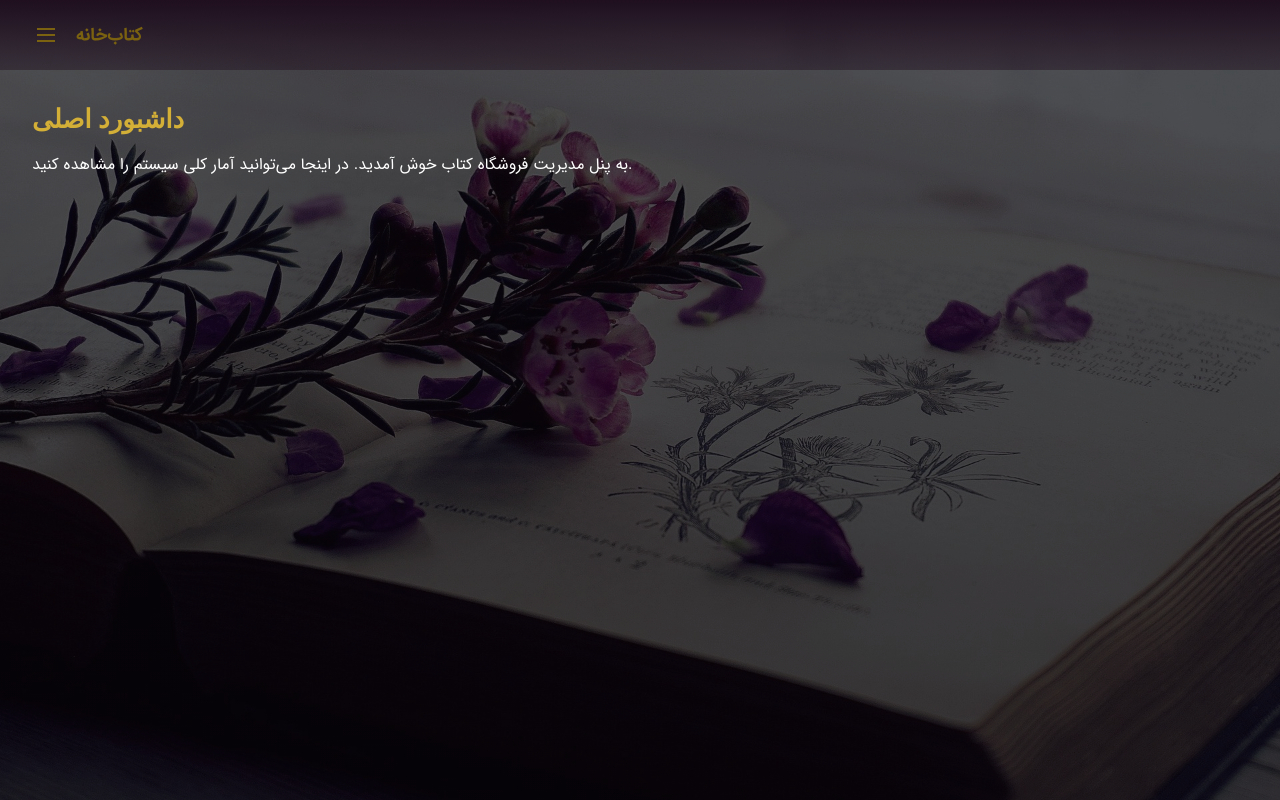
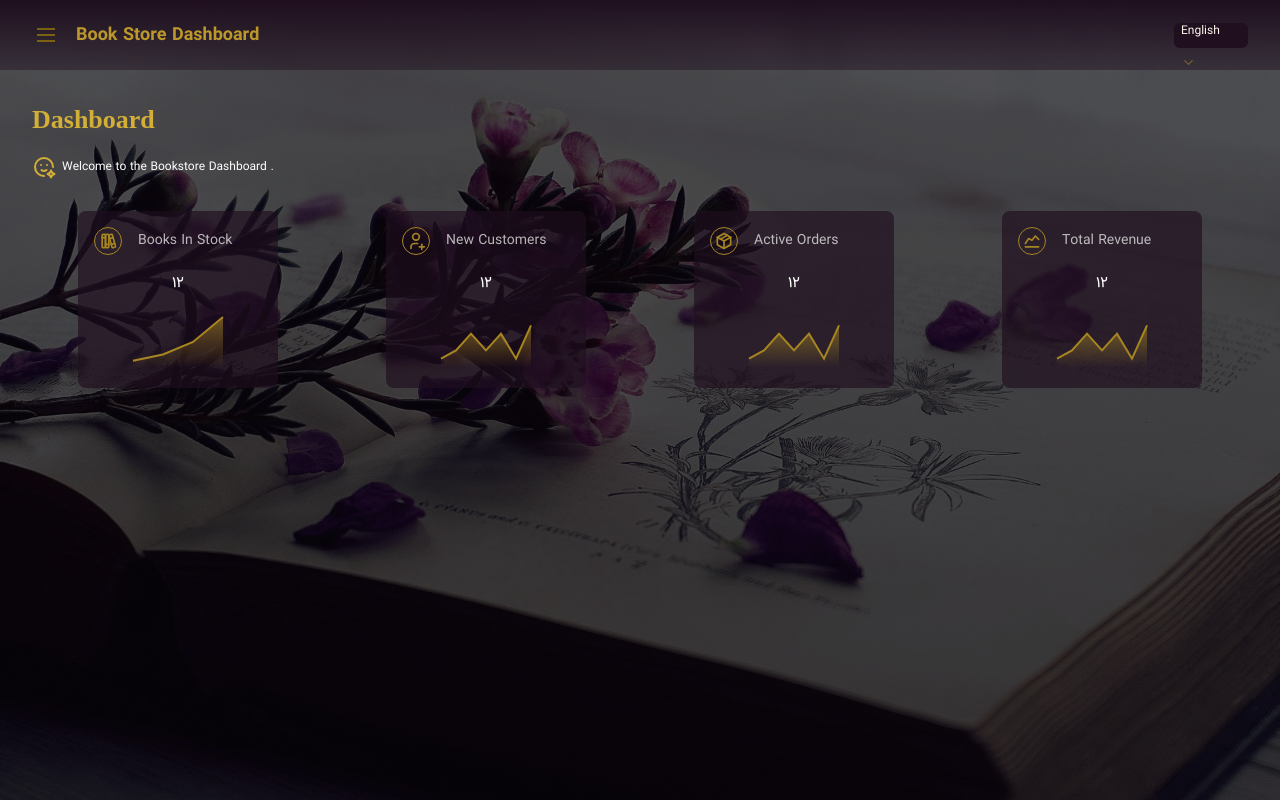
Before and after one commit to parisajandaghi/book-store, a Next.js app: page /en/admin in a window 1280 px wide. Built offline with nearby package versions, Linux system fonts and the light colour scheme.

Commit message:
feat(admin): add static UI for dashboard stat cards

```diff
--- a/messages/en.json
+++ b/messages/en.json
@@ -1,4 +1,18 @@
 {
+  "Admin": {
+    "BookStoreDashboard": "Book Store Dashboard",
+    "Dashboard": "Dashboard",
+    "BacktoStore": "Back to Store",
+    "Books": "Books",
+    "Orders": "Orders",
+    "Users": "Users",
+    "Setting": "Setting",
+    "Wellcom": "Welcome to the Bookstore Dashboard .",
+    "TotalRevenue": "Total Revenue",
+    "ActiveOrders": "Active Orders",
+    "NewCustomers": "New Customers",
+    "BooksInStock": "Books In Stock"
+  },
   "Header": {
     "Book": "Book",
     "Store": "Store",
@@ -94,7 +108,7 @@
     "ShoppingCartOff": "Your Cart Is Empty!",
     "OrderPlacedSuccessfully": "Your Order Has Been Placed Successfully",
     "OrderTrackingMessage": "Your Order Tracking Code Will Be Sent To You Shortly",
-     "OrderId":"Order Id"
+    "OrderId": "Order Id"
   },
   "CheckoutInfo": {
     "Name": "Name",
--- a/messages/fa.json
+++ b/messages/fa.json
@@ -1,10 +1,24 @@
 {
+  "Admin": {
+    "BookStoreDashboard": "پیشخوان کتاب سرا",
+    "Dashboard": "پیشخوان",
+    "BacktoStore": "بازگشت به کتاب سرا",
+    "Books": "کتاب ها",
+    "Orders": "سفارش ها",
+    "Users": "کاربران",
+    "Setting": "پیکربندی",
+    "Wellcom": "به پیشخوان کتاب سرا خوش آمدید .",
+    "TotalRevenue": "کل فروش",
+    "ActiveOrders": "سفارش های فعال",
+    "NewCustomers": "مشتریان جدید",
+    "BooksInStock": "کتاب های موجود"
+  },
   "Header": {
     "Book": "کتاب ",
     "Store": "سرا",
     "Home": "خانه",
     "Books": "کتاب ها",
-    "Orders": "سفارشات",
+    "Orders": "سفارش ها",
     "Cart": "سبد خرید",
     "Login": "ورود",
     "Logout": "خروج",
@@ -35,7 +49,7 @@
     "CurrencySymbol": "تومان"
   },
   "Orders": {
-    "Title": "تاریخچه سفارشات",
+    "Title": "تاریخچه سفارش ها",
     "TableHeaders": {
       "OrderId": "شماره سفارش",
       "Date": "تاریخ ثبت",
@@ -46,7 +60,7 @@
     },
     "Sort": {
       "OrderStatus": "وضعیت سفارش",
-      "AllOrders": "همه سفارشات",
+      "AllOrders": "همه سفارش ها",
       "NoOrdersFound": "هیچ سفارشی با این وضعیت یافت نشد."
     },
     "Status": {
@@ -94,7 +108,7 @@
     "ShoppingCartOff": "سبد خرید شما خالی است!",
     "OrderPlacedSuccessfully": "سفارش شما با موفقیت ثبت شد",
     "OrderTrackingMessage": "کد پیگیری سفارش برای شما ارسال خواهد شد.",
-    "OrderId":"شماره سفارش"
+    "OrderId": "شماره سفارش"
   },
   "Search": {
     "NotFound": "موردی یافت نشد."
--- a/src/app/[locale]/(admin)/admin/page.tsx
+++ b/src/app/[locale]/(admin)/admin/page.tsx
@@ -1,15 +1,138 @@
-import { Title, Text } from "@mantine/core";
-
+import GlassPanel from "@/components/ui/glass/glass-panel";
+import {
+  Title,
+  Text,
+  Stack,
+  Group,
+  SimpleGrid,
+  Center,
+  ThemeIcon,
+} from "@mantine/core";
+import {
+  IconBook,
+  IconBooks,
+  IconChartLine,
+  IconCoin,
+  IconMoodSpark,
+  IconPackage,
+  IconUser,
+  IconUserPlus,
+} from "@tabler/icons-react";
+import { useTranslations } from "next-intl";
+import { Sparkline } from "@mantine/charts";
 export default function AdminDashboardPage() {
+  const t = useTranslations("Admin");
   return (
-    <div>
-      <Title order={2} c="surface.5" mb="md">
-        داشبورد اصلی
-      </Title>
-      <Text c="textMain.0">
-        به پنل مدیریت فروشگاه کتاب خوش آمدید. در اینجا می‌توانید آمار کلی سیستم
-        را مشاهده کنید.
-      </Text>
-    </div>
+    <Stack gap={"xl"}>
+      <Stack gap={2}>
+        <Title order={2} c="surface.5" mb="md">
+          {t("Dashboard")}
+        </Title>
+        <Group gap={6}>
+          <IconMoodSpark color="#d4af37" />
+          <Text c="textMain.0" fz={"xs"}>
+            {t("Wellcom")}
+          </Text>
+        </Group>
+      </Stack>
+      <Group justify="space-around">
+        <GlassPanel w={200} p={"md"}>
+          <Group>
+            <ThemeIcon variant="outline" color="#a78622" radius="xl">
+              <IconBooks color="#a78622" size={20} />
+            </ThemeIcon>
+            <Text fz={"sm"} c={"#ffffffb2"}>
+              {t("BooksInStock")}
+            </Text>
+          </Group>
+          <Center>
+            <Text c={"#ffffff"}>12</Text>
+          </Center>
+          <Center>
+            <Sparkline
+              w={100}
+              h={60}
+              data={[1, 2, 4, 8]}
+              curveType="linear"
+              color="#a78622"
+              fillOpacity={0.6}
+              strokeWidth={2}
+            />
+          </Center>
+        </GlassPanel>
+        <GlassPanel w={200} p={"md"}>
+          <Group>
+            <ThemeIcon variant="outline" color="#a78622" radius="xl">
+              <IconUserPlus color="#a78622" size={20} />
+            </ThemeIcon>
+            <Text fz={"sm"} c={"#ffffffb2"}>
+              {t("NewCustomers")}
+            </Text>
+          </Group>
+          <Center>
+            <Text c={"#ffffff"}>12</Text>
+          </Center>
+          <Center>
+            <Sparkline
+              w={100}
+              h={60}
+              data={[10, 20, 40, 20, 40, 10, 50]}
+              curveType="linear"
+              color="#a78622"
+              fillOpacity={0.6}
+              strokeWidth={2}
+            />
+          </Center>
+        </GlassPanel>
+        <GlassPanel w={200} p={"md"}>
+          <Group>
+            <ThemeIcon variant="outline" color="#a78622" radius="xl">
+              <IconPackage color="#a78622" size={20} />
+            </ThemeIcon>
+            <Text fz={"sm"} c={"#ffffffb2"}>
+              {t("ActiveOrders")}
+            </Text>
+          </Group>
+          <Center>
+            <Text c={"#ffffff"}>12</Text>
+          </Center>
+          <Center>
+            <Sparkline
+              w={100}
+              h={60}
+              data={[10, 20, 40, 20, 40, 10, 50]}
+              curveType="linear"
+              color="#a78622"
+              fillOpacity={0.6}
+              strokeWidth={2}
+            />
+          </Center>
+        </GlassPanel>
+        <GlassPanel w={200} p={"md"}>
+          <Group>
+            <ThemeIcon variant="outline" color="#a78622" radius="xl">
+              <IconChartLine color="#a78622" size={20} />
+            </ThemeIcon>
+            <Text fz={"sm"} c={"#ffffffb2"}>
+              {t("TotalRevenue")}
+            </Text>
+          </Group>
+          <Center>
+            <Text c={"#ffffff"}>12</Text>
+          </Center>
+          <Center>
+            <Sparkline
+              w={100}
+              h={60}
+              data={[10, 20, 40, 20, 40, 10, 50]}
+              curveType="linear"
+              color="#a78622"
+              fillOpacity={0.6}
+              strokeWidth={2}
+            />
+          </Center>
+        </GlassPanel>
+      </Group>
+    </Stack>
   );
 }
--- a/src/components/layouts/admin/admin-shell.tsx
+++ b/src/components/layouts/admin/admin-shell.tsx
@@ -1,55 +1,55 @@
 "use client";
 
-import { ReactNode } from "react";
-import { Flex, Box, Stack, NavLink, Group, Text, Burger } from "@mantine/core";
+import { Link, usePathname } from "@/navigation";
+import { Box, Burger, Flex, Group, NavLink, Stack, Text } from "@mantine/core";
 import { useDisclosure } from "@mantine/hooks";
-import { usePathname, Link } from "@/navigation";
 import {
+  IconBooks,
+  IconBuildingStore,
   IconDashboard,
-  IconBooks,
+  IconSettings,
   IconShoppingCart,
   IconUsers,
-  IconSettings,
-  IconLogout,
 } from "@tabler/icons-react";
+import { useTranslations } from "next-intl";
+import { ReactNode } from "react";
+import LanguageDropdown from "../header/language-dropdown";
 
 type AdminLayoutProps = {
   children: ReactNode;
 };
 
-const navItems = [
-  { label: "داشبورد", icon: IconDashboard, href: "/admin" },
-  { label: "مدیریت کتاب‌ها", icon: IconBooks, href: "/admin/books" },
-  { label: "سفارش‌ها", icon: IconShoppingCart, href: "/admin/orders" },
-  { label: "کاربران", icon: IconUsers, href: "/admin/users" },
-  { label: "تنظیمات", icon: IconSettings, href: "/admin/settings" },
-];
-
 export default function AdminShell({ children }: AdminLayoutProps) {
   const pathname = usePathname();
-  // در حالت پیش‌فرض می‌تونی true بذاری که منو باز باشه، یا false که بسته باشه
   const [opened, { toggle, close }] = useDisclosure(false);
-
+  const t = useTranslations("Admin");
+  const navItems = [
+    { label: t("Dashboard"), icon: IconDashboard, href: "/admin" },
+    { label: t("Books"), icon: IconBooks, href: "/admin/books" },
+    { label: t("Orders"), icon: IconShoppingCart, href: "/admin/orders" },
+    { label: t("Users"), icon: IconUsers, href: "/admin/users" },
+    { label: t("Setting"), icon: IconSettings, href: "/admin/settings" },
+  ];
   return (
     <Flex h="100vh" direction="column" bg="#1f0f1f34">
-      {/* هدر بالایی */}
       <Group
         h={70}
         px="xl"
         justify="space-between"
         bg="linear-gradient(rgb(31, 15, 31), rgba(31, 15, 31, 0.45))"
       >
-        <Group>
+        <Group justify="space-between">
           <Burger
             opened={opened}
             onClick={toggle}
             color="surface.9"
             size="sm"
           />
-          <Text c="surface.9" fw={700} size="lg">
-            کتاب‌خانه
+          <Text c="surface.6" fw={700} size="lg">
+            {t("BookStoreDashboard")}
           </Text>
         </Group>
+        <LanguageDropdown />
       </Group>
 
       <Flex flex={1} style={{ overflow: "hidden" }}>
@@ -63,15 +63,14 @@ export default function AdminShell({ children }: AdminLayoutProps) {
           }}
         >
           <Box w={260} p="md">
-            <Text c="surface.9" fw={700} size="1.2rem" mb="xl" px="sm">
-              منوی مدیریت
-            </Text>
-            <Stack h="calc(100vh - 160px)" justify="space-between">
+            <Stack h="calc(100vh - 100px)" justify="space-between" py={"md"}>
               <Box>
                 {navItems.map((item) => {
                   const isActive =
-                    pathname === item.href ||
-                    pathname.startsWith(`${item.href}/`);
+                    item.href === "/admin"
+                      ? pathname === "/admin"
+                      : pathname === item.href ||
+                        pathname.startsWith(`${item.href}/`);
 
                   return (
                     <NavLink
@@ -82,15 +81,14 @@ export default function AdminShell({ children }: AdminLayoutProps) {
                       leftSection={<item.icon size="1.2rem" stroke={1.5} />}
                       active={isActive}
                       color="surface.9"
-                      variant="filled"
                       mb="sm"
                       onClick={close}
                       styles={{
                         root: {
                           borderRadius: "8px",
-                          color: isActive ? "#1F0F1F" : "#fefaf4",
+                          color: isActive ? "#bc982a" : "#fefaf4",
                           backgroundColor: isActive
-                            ? "#d4af37b2"
+                            ? "#7b62101a"
                             : "transparent",
                           whiteSpace: "nowrap",
                         },
@@ -103,21 +101,20 @@ export default function AdminShell({ children }: AdminLayoutProps) {
               <NavLink
                 component={Link}
                 href="/"
-                label="بازگشت به فروشگاه"
-                leftSection={<IconLogout size="1.2rem" stroke={1.5} />}
-                styles={{
-                  root: {
-                    borderRadius: "8px",
-                    color: "#fefaf4",
-                    whiteSpace: "nowrap",
-                  },
-                }}
+                label={t("BacktoStore")}
+                leftSection={
+                  <IconBuildingStore
+                    size="1.2rem"
+                    stroke={1.5}
+                    color="#bc982a"
+                  />
+                }
+                className="store-back-link"
               />
             </Stack>
           </Box>
         </Box>
 
-        {/* محتوای اصلی که هول داده میشه */}
         <Box flex={1} p="xl" style={{ overflowY: "auto" }}>
           {children}
         </Box>
```
Also changed, not shown: src/styles/globals.css (+14 -0 lines).
